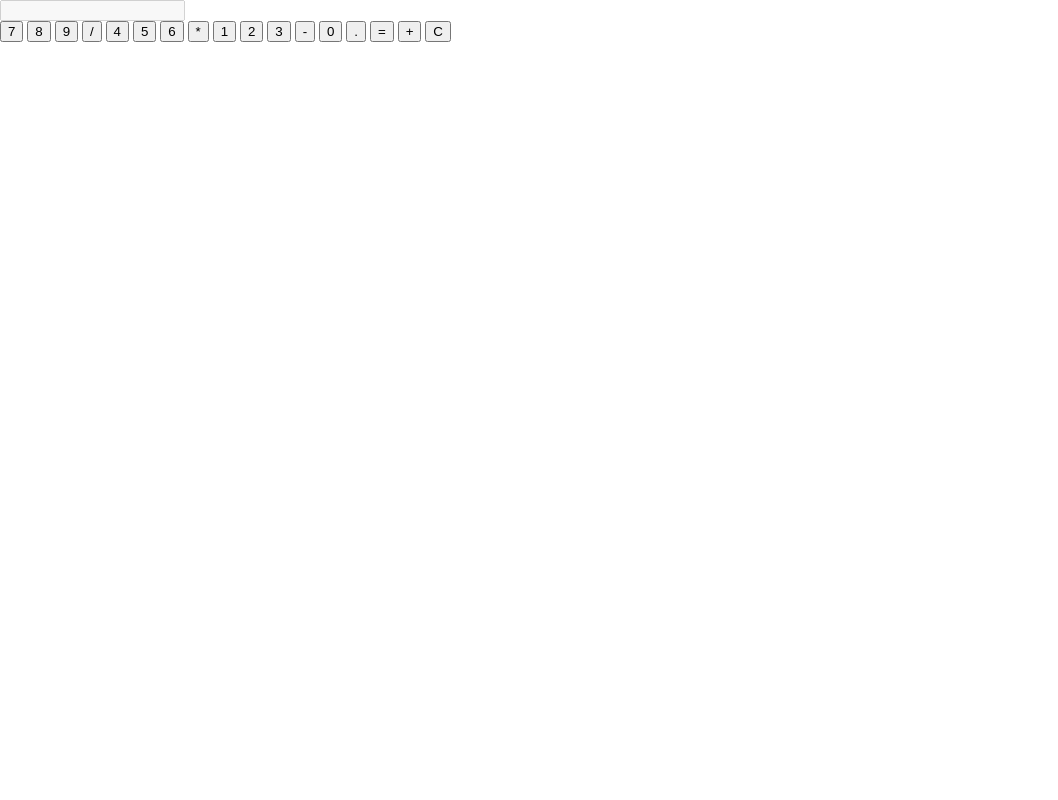
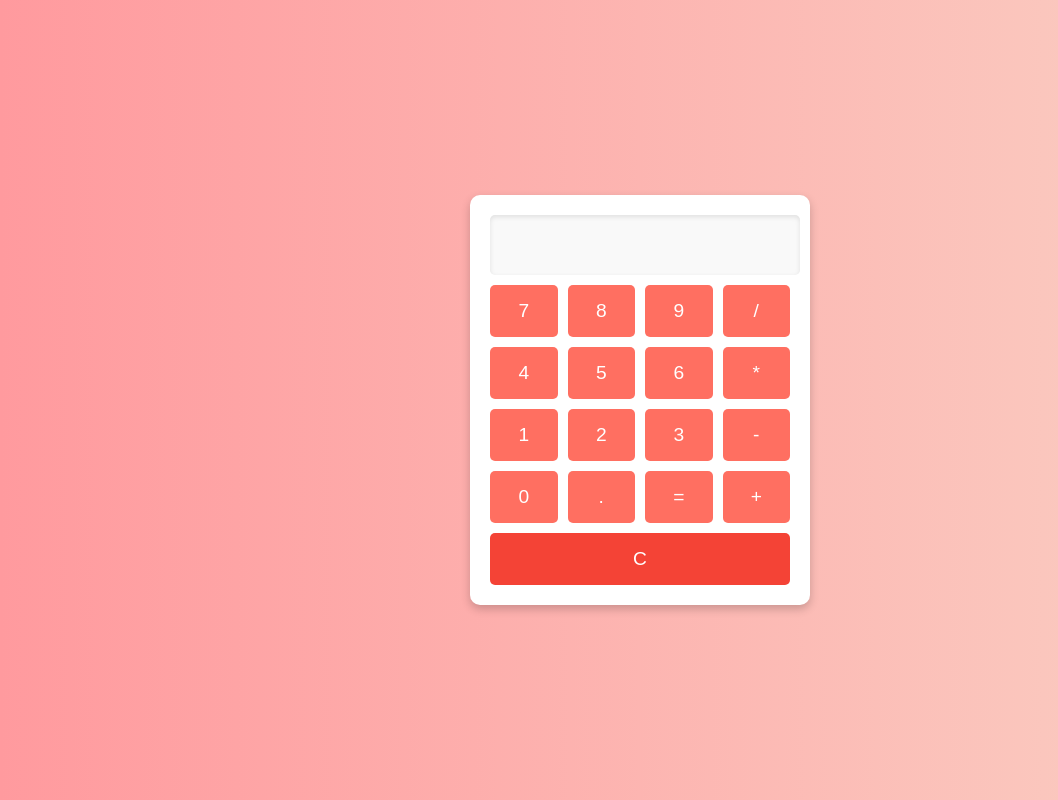
Before and after one commit to ankan-barik/Web-Calculator, a plain HTML site: page index.html in a window 1280 px wide. Shown: the whole page, without its empty margins (0-1058 px from the left). Drawn offline with Linux system fonts and the light colour scheme.

Commit message:
Update style.css

```diff
--- a/style.css
+++ b/style.css
@@ -1,72 +1,60 @@
-@import url('https://fonts.googleapis.com/css2?family=Roboto:wght@300&family=Ubuntu:wght@300&display=swap');
-
-/* General Reset */
-html, body {
-  height: 100%;
-  width: 100%;
-  margin: 0;
-  padding: 0;
-  font-family: 'Roboto', sans-serif;
+body {
+    font-family: Arial, sans-serif;
+    background: linear-gradient(to right, #ff9a9e, #fad0c4);
+    display: flex;
+    justify-content: center;
+    align-items: center;
+    height: 100vh;
+    margin: 0;
 }
 
-/* Button Styling */
-.button {
-  width: 66px;
-  padding: 10px; /* Adjust padding for better spacing */
-  margin: 0 5px; /* Increased margin for a balanced layout */
-  border: 2px solid black;
-  border-radius: 9px;
-  cursor: pointer;
-  text-align: center;
-  background-color: transparent; /* Ensure a consistent background */
-  transition: background 0.3s, color 0.3s; /* Add hover effects */
+.calculator {
+    background-color: #fff;
+    border-radius: 10px;
+    box-shadow: 0 4px 10px rgba(0, 0, 0, 0.2);
+    padding: 20px;
+    width: 300px;
 }
 
-.button:hover {
-  background: black;
-  color: white;
+#display {
+    width: 100%;
+    height: 50px;
+    font-size: 1.5rem;
+    text-align: right;
+    border: none;
+    margin-bottom: 10px;
+    border-radius: 5px;
+    padding: 5px;
+    background-color: #f9f9f9;
+    box-shadow: inset 0 2px 5px rgba(0, 0, 0, 0.1);
 }
 
-/* Row Styling */
-.row {
-  margin: 8px 0;
+.buttons {
+    display: grid;
+    grid-template-columns: repeat(4, 1fr);
+    gap: 10px;
 }
 
-.row input {
-  width: 100%; /* Make the input responsive */
-  max-width: 300px; /* Set a maximum width */
-  font-size: 20px;
-  margin: 0;
-  padding: 10px;
-  border: 2px solid black;
-  border-radius: 5px;
-  box-sizing: border-box; /* Ensure padding doesn't affect width */
+button {
+    background-color: #ff6f61;
+    color: white;
+    font-size: 1.2rem;
+    border: none;
+    border-radius: 5px;
+    padding: 15px;
+    cursor: pointer;
+    transition: background-color 0.3s;
 }
 
-/* Center Text */
-.text-center {
-  text-align: center;
+button:hover {
+    background-color: #ff4e42;
 }
 
-/* Background Colors */
-.bg-red {
-  background: red;
-  color: white; /* Ensure text is readable on a red background */
+button.clear {
+    grid-column: span 4;
+    background-color: #f44336;
 }
 
-/* Utility Classes */
-.mx-auto {
-  margin: auto;
+button.clear:hover {
+    background-color: #d32f2f;
 }
-
-.flex {
-  display: flex;
-}
-
-.flex-col {
-  flex-direction: column;
-}
-
-.items-center {
-  align-items: center;
-}
```
